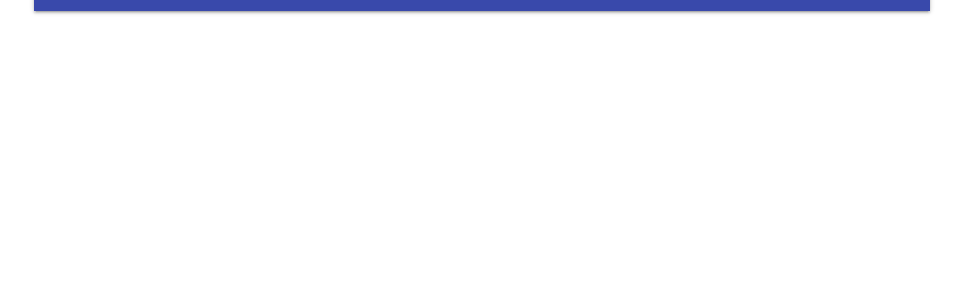
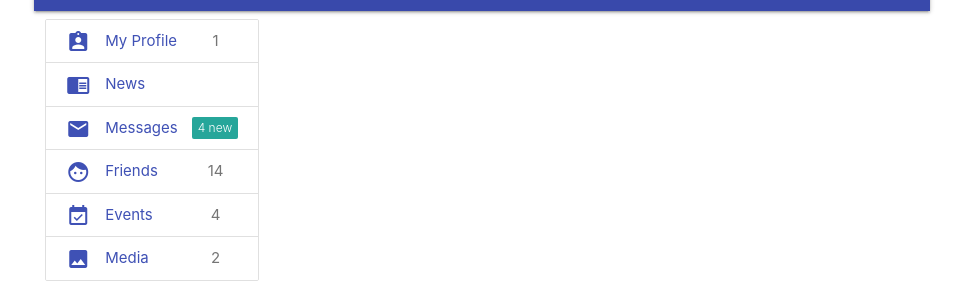
Before and after one commit to Omran0909/Materialize, a website: page index.html in a window 1280 px wide. Shown: the part 53-360 px from the top of the page, without its empty margins (158-1121 px from the left). Drawn offline with Linux system fonts and the light colour scheme.

Commit message:
Sidebar menue added

```diff
--- a/index.html
+++ b/index.html
@@ -28,6 +28,27 @@
     </div>
 
 
+    <div class="container">
+        <div class="row">
+            <div class="col">
+                <div class="collection">
+                    <a href="#!" class="collection-item indigo-text"><span class="badge">1</span><span><i
+                                class="material-icons left">assignment_ind</i></span>My Profile</a>
+                    <a href="#!" class="collection-item indigo-text"><span><i
+                                class="material-icons left">chrome_reader_mode</i></span>News</a>
+                    <a href="#!" class="collection-item indigo-text"><span class="new badge">4</span><span><i
+                                class="material-icons left">local_post_office</i></span>Messages</a>
+                    <a href="#!" class="collection-item indigo-text"><span class="badge">14</span><span><i
+                                class="material-icons left">face</i></span>Friends</a>
+                    <a href="#!" class="collection-item indigo-text"><span class="badge">4</span><span><i
+                                class="material-icons left">event_available</i></span>Events</a>
+                    <a href="#!" class="collection-item indigo-text"><span class="badge">2</span><span><i
+                                class="material-icons left">image</i></span>Media</a>
+                </div>
+            </div>
+    </div>
+
+
     <!--JavaScript at end of body for optimized loading-->
     <script type="text/javascript" src="./Library/all.js"></script>
 </body>
```
